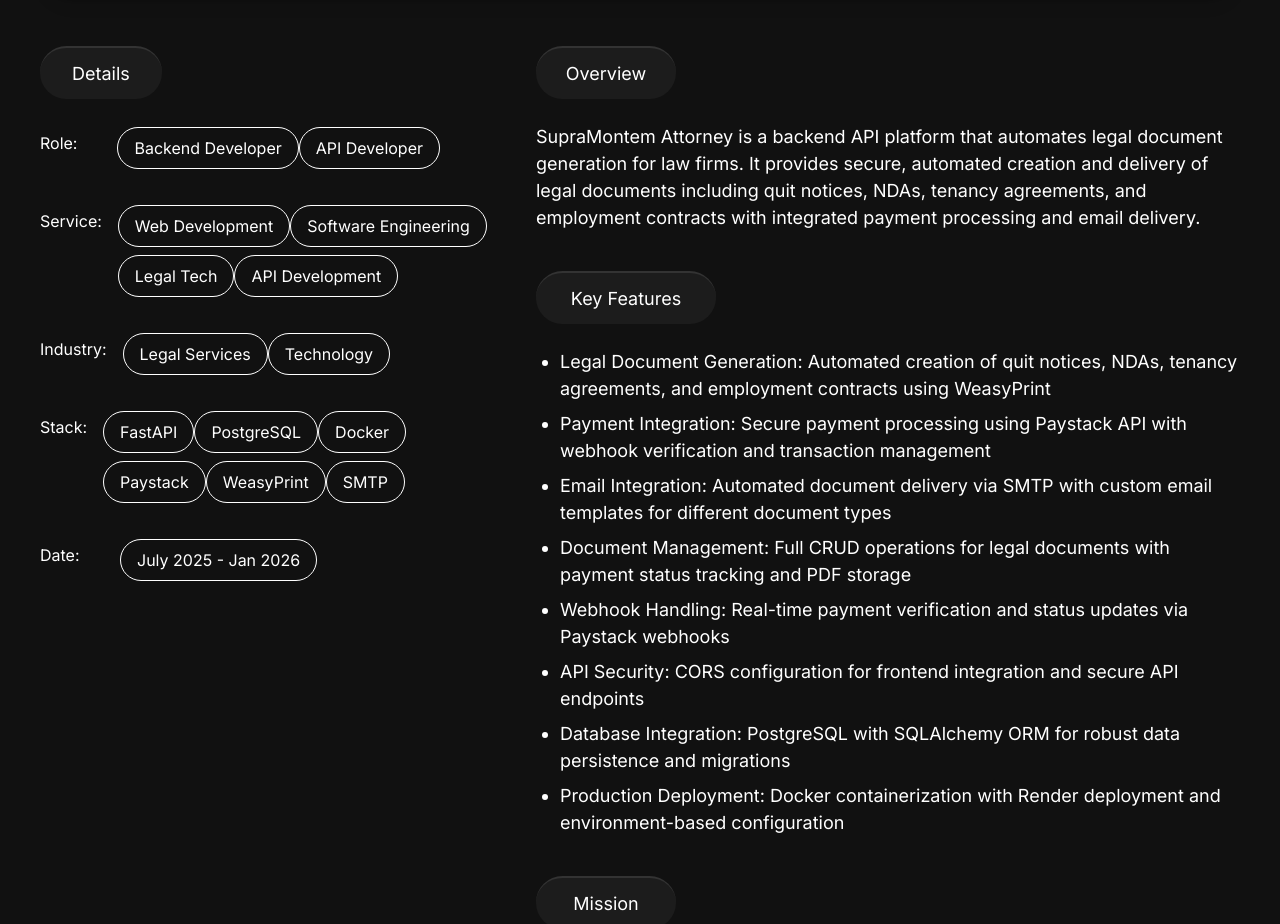
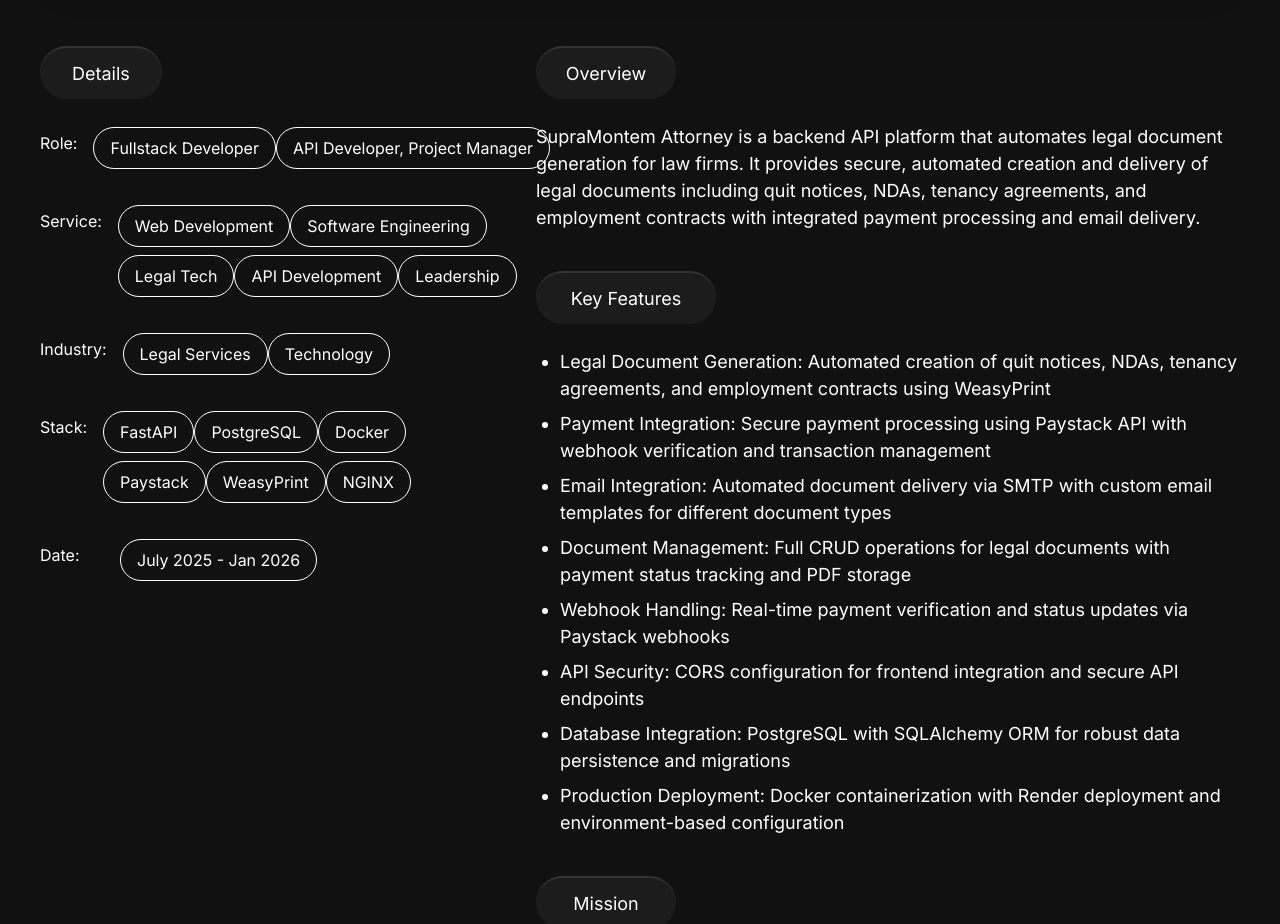
Before and after one commit to Cyberod/Portfolio, a React (Vite) app in the folder Portfolio/: page /project/1 in a window 1280 px wide. Shown: the part 1224-2148 px from the top of the page. Built offline with nearby package versions, Linux system fonts and the light colour scheme.

Commit message:
I added th current github links to the projects

```diff
--- a/Portfolio/src/pages/ProjectDetail.jsx
+++ b/Portfolio/src/pages/ProjectDetail.jsx
@@ -12,13 +12,13 @@ const projects = [
     image: "/SupraMontem_Images/supra_1.png",
     images: ["/SupraMontem_Images/supra_2.png", "/SupraMontem_Images/supra_4.png", "/SupraMontem_Images/supra_8.png", "/SupraMontem_Images/supra_9.png"],
     description: "A legal document automation platform for law firms providing automated generation and delivery of legal documents.",
-    role: ["Backend Developer", "API Developer"],
-    service: ["Web Development", "Software Engineering", "Legal Tech", "API Development"],
+    role: ["Fullstack Developer", "API Developer, Project Manager"],
+    service: ["Web Development", "Software Engineering", "Legal Tech", "API Development", "Leadership"],
     industry: ["Legal Services", "Technology"],
-    stack: ["FastAPI", "PostgreSQL", "Docker", "Paystack", "WeasyPrint", "SMTP"],
+    stack: ["FastAPI", "PostgreSQL", "Docker", "Paystack", "WeasyPrint", "NGINX"],
     date: "July 2025 - Jan 2026",
-    github: "https://github.com/Cyberod/SupraMontem",
-    live: "https://supramontem.onrender.com",
+    github: "https://github.com/Cyberod/Supra_Montem_Frontend",
+    live: "https://supramontemattorneys.com.ng",
     overview: "SupraMontem Attorney is a backend API platform that automates legal document generation for law firms. It provides secure, automated creation and delivery of legal documents including quit notices, NDAs, tenancy agreements, and employment contracts with integrated payment processing and email delivery.",
     keyFeatures: [
     "Legal Document Generation: Automated creation of quit notices, NDAs, tenancy agreements, and employment contracts using WeasyPrint",
@@ -49,8 +49,8 @@ const projects = [
     industry: ["Entertainment", "Media"],
     stack: ["Django", "JavaScript", "TMDB API", "SQlite", "CSS"],
     date: "Dec. 2023 - March 2024",
-    github: "https://github.com/jonazkeez/cinemania",
-    live: "https://cinemania-demo.vercel.app",
+    github: "https://github.com/Cyberod/Cinemania",
+    live: "https://cinemania-73gx.onrender.com/",
     overview: "Cinemania is a dynamic web application built as a movie discovery platform, leveraging The Movie Database (TMDB) API to provide users with comprehensive access to film information. The app serves as an entertainment hub where users can explore, search, and learn about movies, with a special emphasis on Nigerian-language content (Igbo, Yoruba, Hausa) to promote local cinema.",
     keyFeatures: [
       "Movie Discovery Dashboard: Displays curated lists including popular, now-playing, upcoming, and top-rated movies with interactive sliders and banners.",
@@ -80,8 +80,8 @@ const projects = [
     industry: ["Technology", "Enterprise Solutions"],
     stack: ["Fastapi", "React", "Docker","PostgreSQL", "Swager UI" ],
     date: "March. 2025 - June 2025",
-    github: "https://github.com/jonazkeez/taskify",
-    live: "https://taskify-demo.vercel.app",
+    github: "https://github.com/Cyberod/Taskify_Backend",
+    live: "https://taskify-seven-iota.vercel.app/",
     overview: "Taskify is a collaborative Project management platform. It provides comprehensive services for user management, project collaboration, task tracking, file handling, and analytics.",
     keyFeatures: [
       "Authentication System: JWT-based authentication with user registration, email verification, OTP, password reset, and secure login/logout",
```
